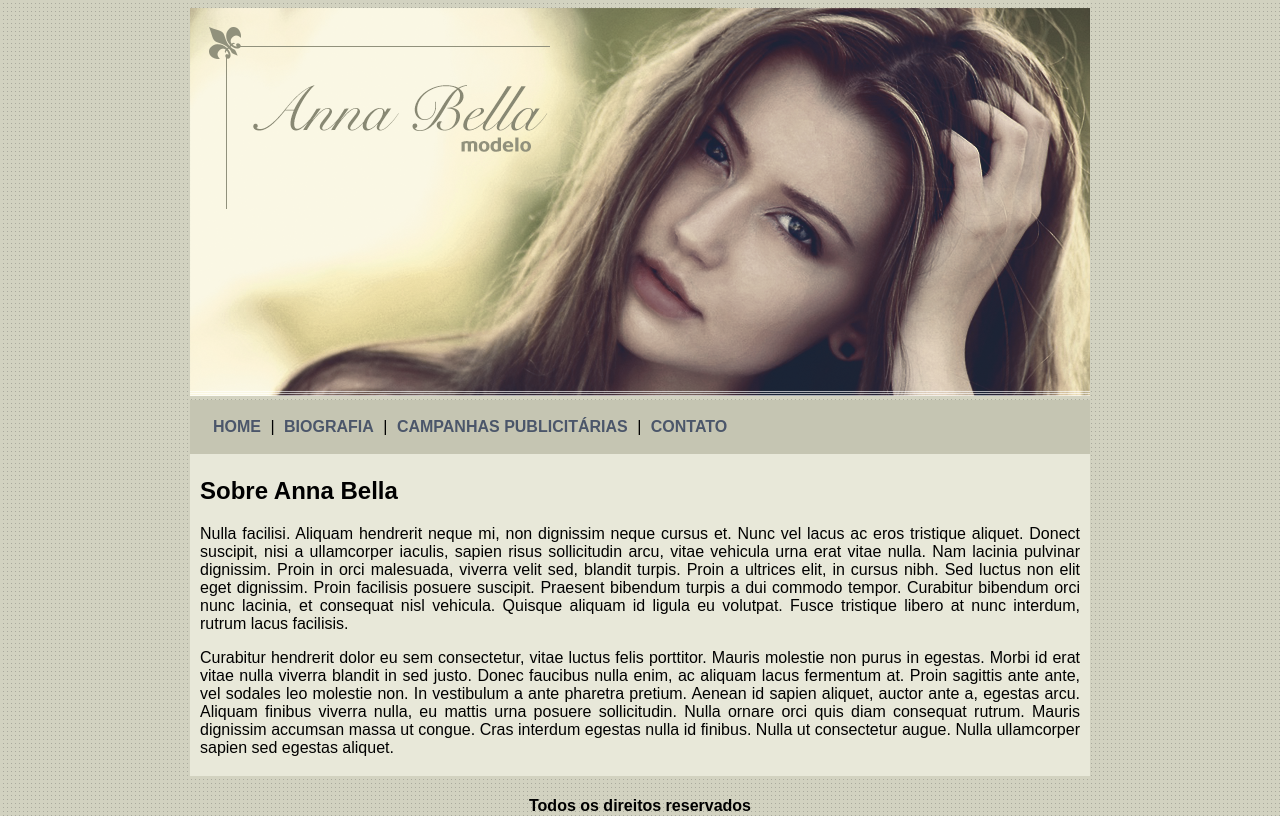
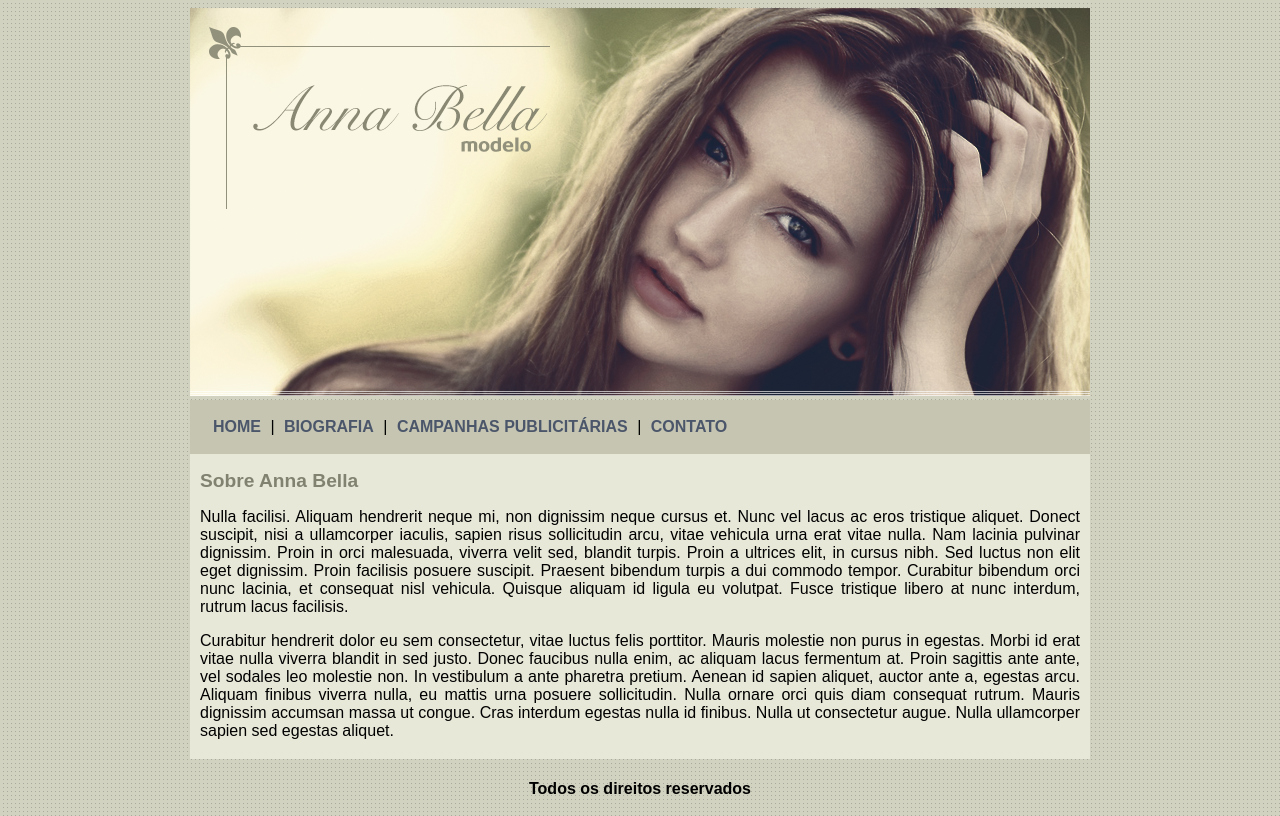
Before and after one commit to danigvg/Projetos_Curso_Web, a PHP site: page / in a window 1280 px wide. Shown: the top 816 px of the page. Run offline with PHP 8.4, Linux system fonts and the light colour scheme.

Commit message:
CHANGE: h2 para h1. Definição de estilo para o h1.

```diff
--- a/estilo.css
+++ b/estilo.css
@@ -29,6 +29,11 @@ a{
     text-align: justify;
 }
 
+h1{
+    color: #828271;
+    font-size: 1.2em;
+}
+
 #rodape{
     text-align: center;
 }
--- a/index.html
+++ b/index.html
@@ -19,7 +19,7 @@
             </div>
             <!--Inicio conteúdo-->
             <div id="conteudo">
-                <h2>Sobre Anna Bella</h2>
+                <h1>Sobre Anna Bella</h1>
                 <p>
                     Nulla facilisi. Aliquam hendrerit neque mi, non dignissim
                     neque cursus et. Nunc vel lacus ac eros tristique aliquet.
```
